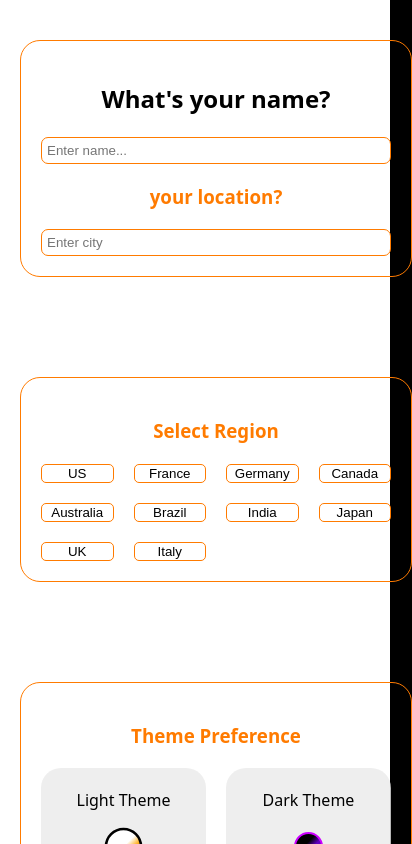
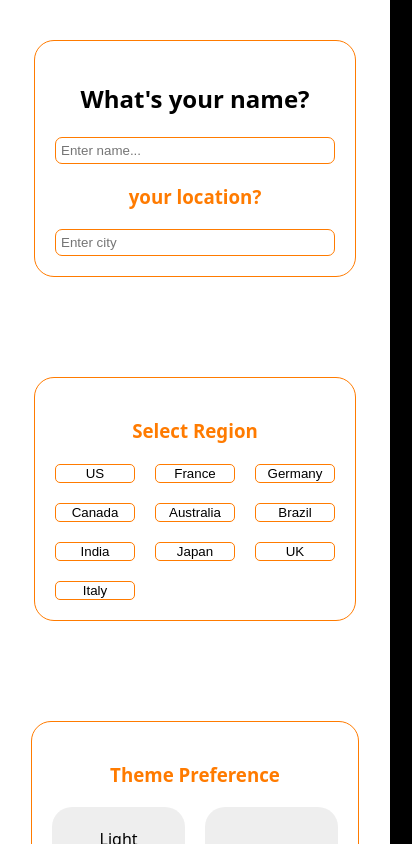
Before and after one commit to Buariadebola/news-pulse, a React (Vite) app: page /info in a window 390 px wide. Shown: the top 844 px of the page, 412 px wide, since content can reach past the window. Built offline with nearby package versions, Linux system fonts and the light colour scheme; no server answers.

Commit message:
Update App.css

```diff
--- a/src/App.css
+++ b/src/App.css
@@ -310,6 +310,12 @@ body{
   align-items: center;
   animation: scale-up 1s ease-in-out;
 }
+@media only screen and (max-width:768px) {
+	.info-page .info{
+  margin: 0 auto;
+  min-width: 80%;
+	}
+}
 /*Home page*/
 .home{
   background-image: var(--background);
```
